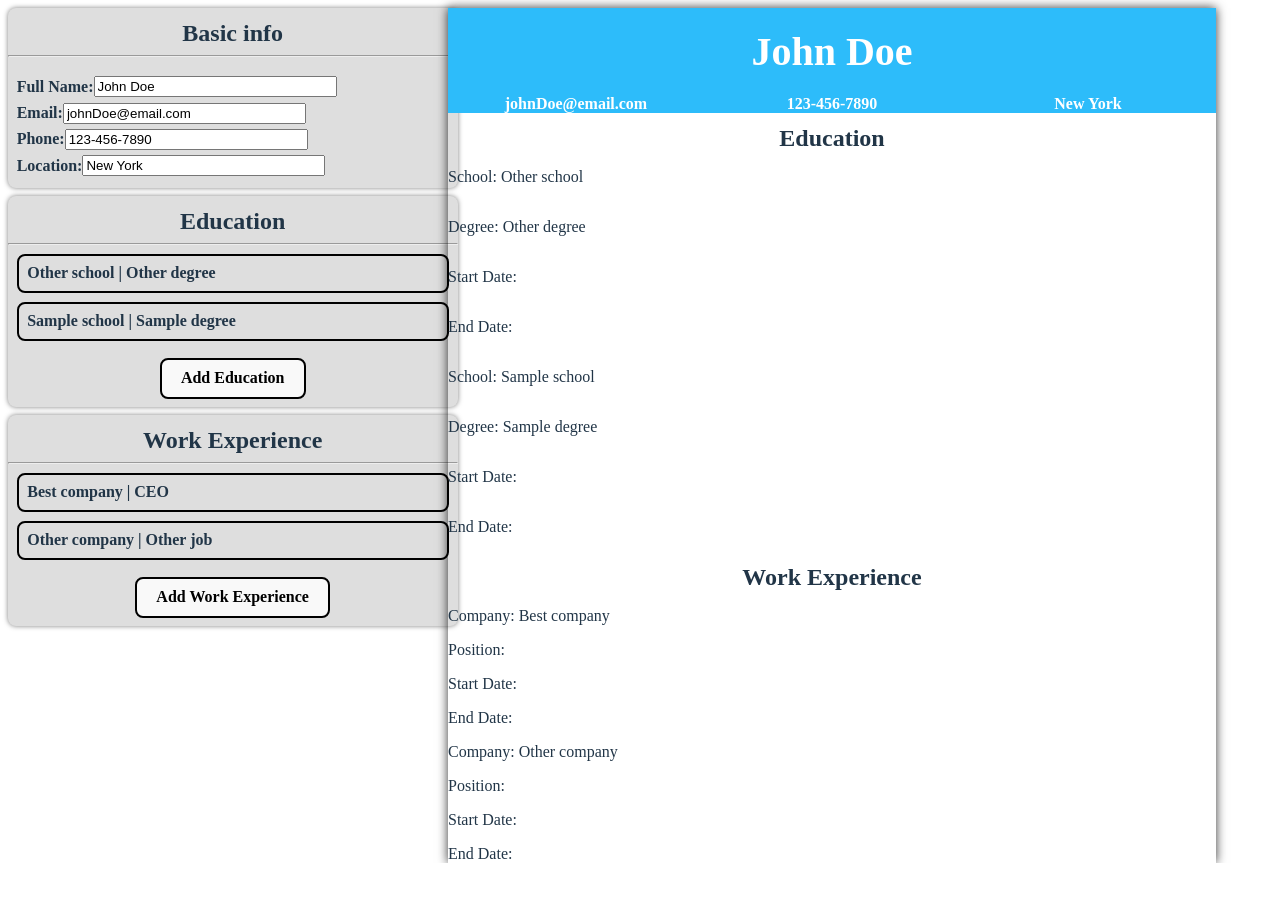
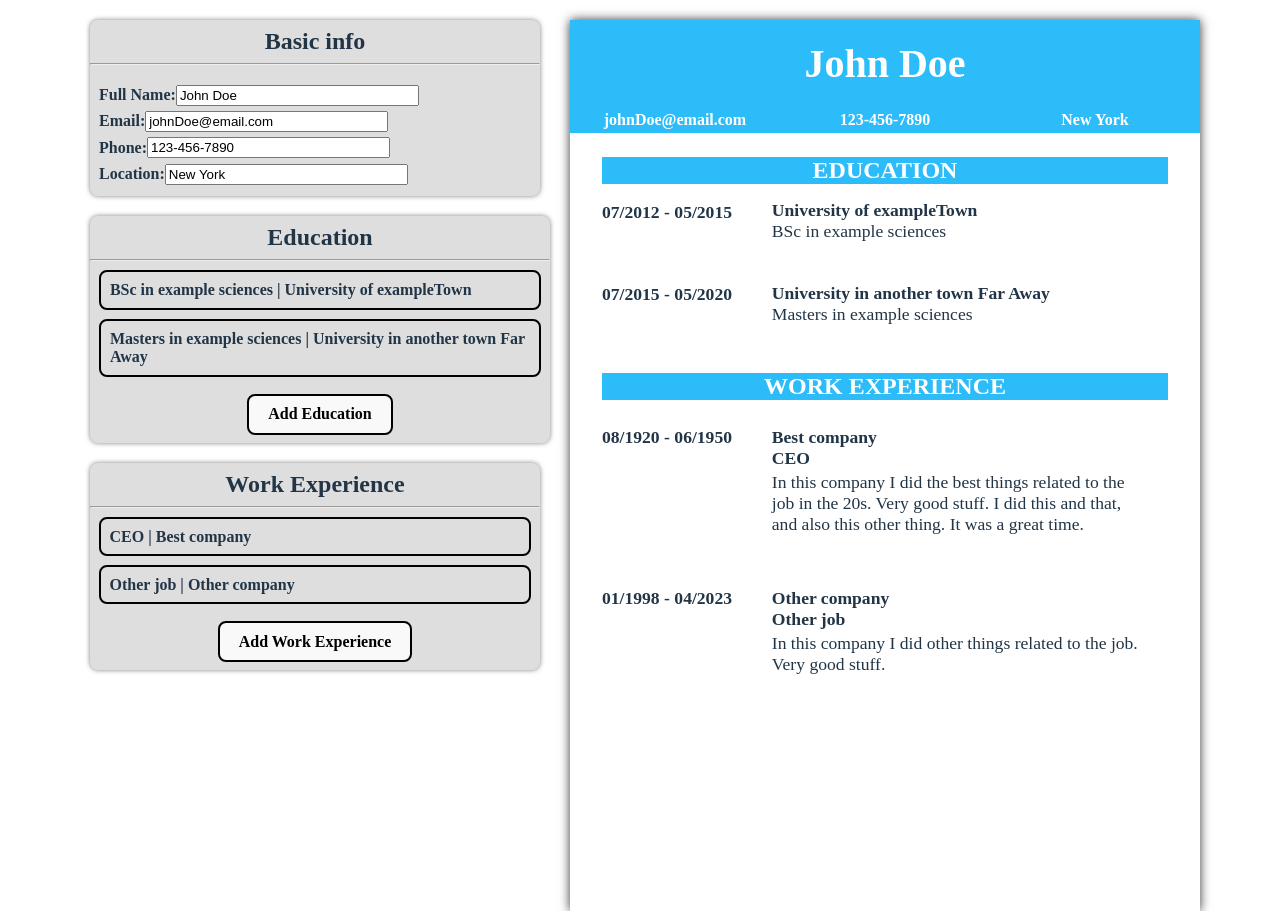
Before and after one commit to timalo/CVMaker, a React (Vite) app: page / in a window 1280 px wide. Before the commit the page ends 863 px from the top, so only its background shows below. Built offline with nearby package versions, Linux system fonts and the light colour scheme.

Commit message:
Shaped the CV so that the data is in a bit more viewable format. Seems like the app mostly works now. If we want to prevent empty inputs etc. that's where this could be improved.

```diff
--- a/src/components/CVMaker.jsx
+++ b/src/components/CVMaker.jsx
@@ -65,7 +65,7 @@ export default function CVMaker() {
                 >
                   <p>
                     <strong>
-                      {edu.school} | {edu.degree}
+                      {edu.degree} | {edu.school}
                     </strong>
                   </p>
                 </div>
@@ -114,7 +114,7 @@ export default function CVMaker() {
                 >
                   <p>
                     <strong>
-                      {job.company} | {job.title}
+                      {job.title} | {job.company}
                     </strong>
                   </p>
                 </div>
@@ -130,6 +130,7 @@ export default function CVMaker() {
                       title: "",
                       startDate: "",
                       endDate: "",
+                      description: "",
                     });
                   }}
                 >
--- a/src/components/EducationInput.jsx
+++ b/src/components/EducationInput.jsx
@@ -10,7 +10,7 @@ export default function EducationInput(props) {
       props.setSelectedEdu({});
       props.showEduForm(false);
     } else {
-      //If the edu has id, it means it's an existing edu.
+      //If the selected edu has an id, it means it's an existing edu.
       console.log("update edu!");
       let updatedEduList = props.educationList.map((edu) => {
         return edu.id === props.selectedEdu.id ? props.selectedEdu : edu;
--- a/src/components/JobInput.jsx
+++ b/src/components/JobInput.jsx
@@ -41,7 +41,6 @@ export default function JobInput(props) {
         Company:
         <input
           placeholder="Company Name"
-          required
           onChange={(e) =>
             props.setSelectedJob({
               ...props.selectedJob,
@@ -55,7 +54,6 @@ export default function JobInput(props) {
         Position:
         <input
           placeholder="Position"
-          required
           onChange={(e) =>
             props.setSelectedJob({
               ...props.selectedJob,
@@ -69,11 +67,10 @@ export default function JobInput(props) {
         Start Date:
         <input
           type="month"
-          required
           onChange={(e) =>
             props.setSelectedJob({
               ...props.selectedJob,
-              endDate: e.target.value,
+              startDate: e.target.value,
             })
           }
           value={props.selectedJob.startDate}
@@ -81,11 +78,27 @@ export default function JobInput(props) {
       </label>
       <label>
         End Date:
-        <input type="month"></input>
+        <input
+          type="month"
+          onChange={(e) =>
+            props.setSelectedJob({
+              ...props.selectedJob,
+              endDate: e.target.value,
+            })
+          }
+          value={props.selectedJob.endDate}
+        ></input>
       </label>
       <label>Description:</label>
       <textarea
         required
+        onChange={(e) =>
+          props.setSelectedJob({
+            ...props.selectedJob,
+            description: e.target.value,
+          })
+        }
+        value={props.selectedJob.description}
         rows="5"
         className="descriptionInput"
         placeholder="Job Description"
--- a/src/components/Resume.jsx
+++ b/src/components/Resume.jsx
@@ -1,3 +1,5 @@
+import dateFormatter from "../components/dateFormatter.js";
+
 export default function Resume(props) {
   return (
     <div className="resume">
@@ -10,25 +12,39 @@ export default function Resume(props) {
         </div>
       </div>
       <div className="education">
-        <h2>Education</h2>
+        <h2 className="sectionHeader">EDUCATION</h2>
         {props.educations.map((edu) => (
           <div key={edu.id} className="educationItem">
-            <p>School: {edu.school}</p>
-            <p>Degree: {edu.degree}</p>
-            <p>Start Date: {edu.eduStartDate}</p>
-            <p>End Date: {edu.eduEndDate}</p>
+            <div className="educationItemLeft">
+              <p>
+                {dateFormatter(edu.startDate)} -{" "}
+                {edu.endDate == "" ? "Present" : dateFormatter(edu.endDate)}
+              </p>
+            </div>
+            <div className="educationItemRight">
+              <div className="eduSchool bold">{edu.school}</div>
+              <div className="eduDegree">{edu.degree}</div>
+            </div>
           </div>
         ))}
       </div>
       <div className="jobs">
-        <h2>Work Experience</h2>
+        <h2 className="sectionHeader">WORK EXPERIENCE</h2>
         {props.jobs.map((job) => (
           <div key={job.id} className="jobItem">
-            {/* Divide these into left and right */}
-            <p>Company: {job.company}</p>
-            <p>Position: {job.position}</p>
-            <p>Start Date: {job.jobStartDate}</p>
-            <p>End Date: {job.jobEndDate}</p>
+            <div className="jobItemLeft">
+              <p>
+                {dateFormatter(job.startDate)} -{" "}
+                {job.endDate == "" ? "Present" : dateFormatter(job.endDate)}
+              </p>
+            </div>
+            <div className="jobItemRight">
+              <p>
+                <div className="jobCompany bold">{job.company}</div>
+                <div className="jobTitle">{job.title}</div>
+                <div className="jobDescription">{job.description}</div>
+              </p>
+            </div>
           </div>
         ))}
       </div>
--- /dev/null
+++ b/src/components/dateFormatter.js
@@ -0,0 +1,6 @@
+// date taken in is just string in format yyyy-mm.
+// Change that to mm/yyyy
+export default function dateFormatter(date) {
+  const [year, month] = date.split("-");
+  return `${month}/${year}`;
+}
--- a/src/index.css
+++ b/src/index.css
@@ -70,22 +70,29 @@ button:focus-visible {
   height: 100vh;
   display: flex;
   flex-direction: row;
+  justify-content: center;
 }
 
 .inputsDiv {
-  width: 30%;
+  width: 25%;
+  min-width: 500px;
 }
 
 .CVDiv {
-  width: 100%;
-  margin: 0 5%;
+  width: 50%;
+  display: flex;
+  flex-direction: row;
 }
 
 .CVContainer {
   /* Try to keep the aspect ratio of this close to A4.
   This would be 1 / 1.4142 = 0.7071 */
-
-  margin: 1% auto;
+  aspect-ratio: 0.7071;
+  min-width: 630px;
+  max-width: 630px;
+  align-self: flex-start;
+  width: 70%;
+  margin-top: 20px;
   box-shadow: 0 0 10px rgba(0, 0, 0, 0.8);
 }
 
@@ -106,11 +113,15 @@ input {
 
 .inputDiv {
   border-radius: 8px;
-  margin: 2%;
+  margin: 4%;
   background-color: #dedede;
   box-shadow: 0 0 5px rgba(0, 0, 0, 0.5);
   min-width: 450px;
   display: table;
+}
+
+.inputDiv > h2 {
+  margin-top: 8px;
 }
 
 .inputItem {
@@ -120,9 +131,15 @@ input {
   padding: 2%;
 }
 
-.educationItem {
+.educationItem,
+.jobItem {
   display: flex;
-  flex-direction: column;
+  flex-direction: row;
+  font-size: 1.1em;
+}
+
+.jobItem {
+  margin: 0.5em 0;
 }
 
 .inputPreviewItem {
@@ -152,6 +169,23 @@ input {
   font-weight: 700;
 }
 
+.education,
+.jobs {
+  display: flex;
+  flex-direction: column;
+  margin: 0 2em 0 2em;
+}
+
+.sectionHeader {
+  background-color: #2dbcfa;
+  display: flex;
+  margin-top: 1em;
+  width: 100%;
+  justify-content: center;
+  align-items: center;
+  color: white;
+}
+
 .resumeName {
   font-size: 2.5em;
   margin: 0.5em 0 0.5em 0; /* small-ish top margin but no other ones */
@@ -162,6 +196,7 @@ input {
   flex-direction: row;
   justify-content: space-around;
   width: 100%;
+  padding: 0.25em;
 }
 
 .basicInfoItem {
@@ -171,6 +206,48 @@ input {
   justify-content: center;
 }
 
+.educationItemLeft,
+.jobItemLeft {
+  display: flex;
+  flex-direction: column;
+  align-items: flex-start;
+  justify-content: flex-start;
+  width: 30%;
+}
+
+.educationItemLeft > p,
+.jobItemLeft > p {
+  font-weight: 600;
+  padding-bottom: 1.5em;
+}
+
+.educationItemRight,
+.jobItemRight {
+  display: flex;
+  flex-direction: column;
+  align-items: flex-start;
+  justify-content: flex-start;
+  width: 65%;
+}
+
+.bold {
+  font-weight: 900;
+}
+
+.eduSchool {
+  /* eugh, this is uggly */
+  margin-top: 16px;
+}
+
+h2 {
+  margin: 0;
+  padding: 0;
+}
+
+.jobTitle {
+  font-weight: 700;
+  margin-bottom: 0.2em;
+}
 /* Resume styling end */
 
 @media (prefers-color-scheme: light) {
--- a/src/initials/initialData.js
+++ b/src/initials/initialData.js
@@ -3,19 +3,20 @@ const initialData = {
     name: "John Doe",
     email: "johnDoe@email.com",
     phone: "123-456-7890",
-  },
+    location: "New York",
+  }, //The basicInfo here may not be even be used in the main app???
   educations: [
     {
       id: crypto.randomUUID(),
-      school: "Other school",
-      degree: "Other degree",
+      school: "University of exampleTown",
+      degree: "BSc in example sciences",
       startDate: "2012-07",
       endDate: "2015-05",
     },
     {
       id: crypto.randomUUID(),
-      school: "Sample school",
-      degree: "Sample degree",
+      school: "University in another town Far Away",
+      degree: "Masters in example sciences",
       startDate: "2015-07",
       endDate: "2020-05",
     },
@@ -26,15 +27,19 @@ const initialData = {
       id: crypto.randomUUID(),
       company: "Best company",
       title: "CEO",
-      startDate: "",
-      endDate: "",
+      startDate: "1920-08",
+      endDate: "1950-06",
+      description:
+        "In this company I did the best things related to the job in the 20s. Very good stuff. I did this and that, and also this other thing. It was a great time.",
     },
     {
       id: crypto.randomUUID(),
       company: "Other company",
       title: "Other job",
-      startDate: "",
-      endDate: "",
+      startDate: "1998-01",
+      endDate: "2023-04",
+      description:
+        "In this company I did other things related to the job. Very good stuff.",
     },
   ],
 };
```
